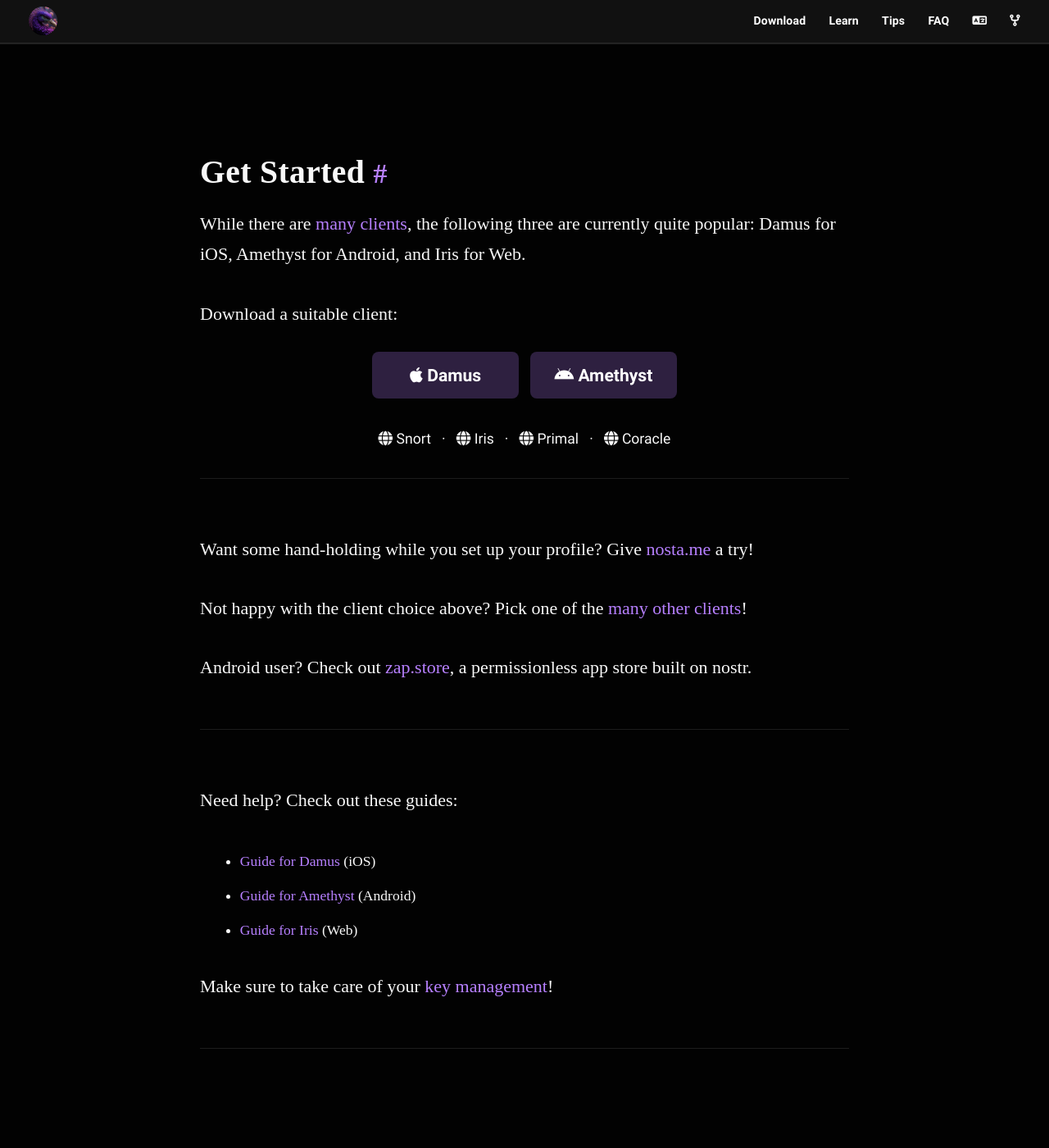
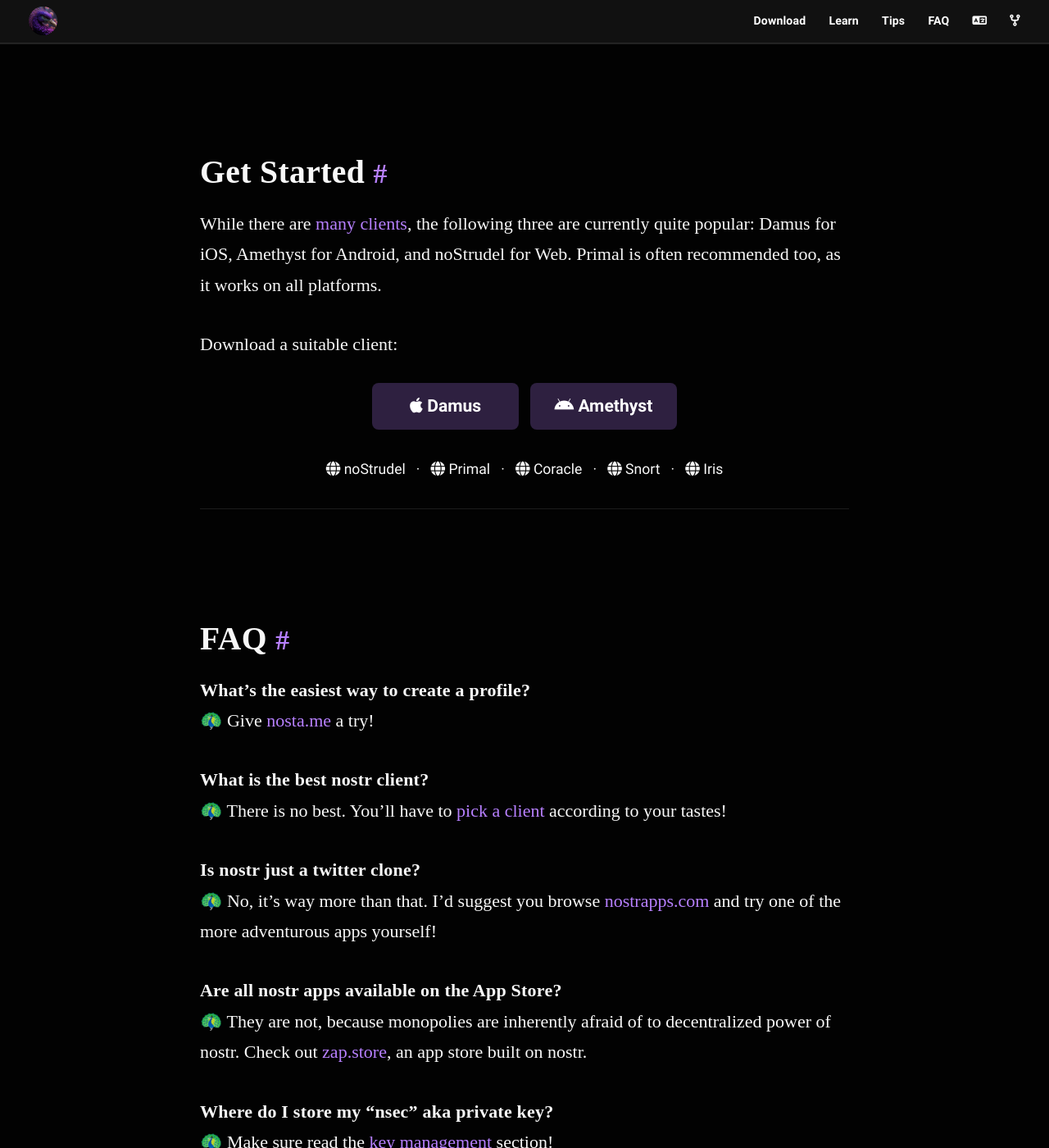
Before and after one commit to nostr-resources/nostr-resources.github.io, a Jekyll site: the page built from index.md, in a window 1280 px wide and 1400 px high, scrolled down 1740 px. Shown: the whole window at 82% size. Built offline with Jekyll 4.4.1, drawn with Linux system fonts in a browser that asks for light colours; some web fonts are replaced; some of the changed text lies outside the part shown.

Commit message:
feat: add FAQ section (#63)

```diff
--- a/_includes/navigation.html
+++ b/_includes/navigation.html
@@ -3,7 +3,7 @@
     <li><a href="#get-started">Download</a></li>
     <li><a href="#learn-more">Learn</a></li>
     <li><a href="#tips--tricks">Tips</a></li>
-    <li><a href="https://uselessshit.co/resources/nostr/" target="_blank">FAQ</a></li>
+    <li><a href="#faq">FAQ</a></li>
     <li><a href="#translations" title="Translations"><i class="fa fa-language"></i></a></li>
     <li><a href="https://github.com/nostr-resources/nostr-resources.github.io" title="GitHub"><i class="fa fa-code-fork"></i></a></li>
   </ul>
--- a/index.md
+++ b/index.md
@@ -56,7 +56,9 @@ It is free as in freedom and puts the user in control.
 
 # Get Started
 
-While there are [many clients](#clients), the following three are currently quite popular: Damus for iOS, Amethyst for Android, and Iris for Web.
+While there are [many clients](#clients), the following three are currently
+quite popular: Damus for iOS, Amethyst for Android, and noStrudel for Web.
+Primal is often recommended too, as it works on all platforms.
 
 Download a suitable client:
 
@@ -66,29 +68,51 @@ Download a suitable client:
     <a href="https://play.google.com/store/apps/details?id=com.vitorpamplona.amethyst" target="_blank"><i class="fa-brands fa-android"></i> Amethyst</a>
   </div>
   <br/>
+  <a href="https://nostrudel.ninja" target="_blank"><i class="fa-solid fa-globe"></i> noStrudel</a> &nbsp; &middot; &nbsp;
+  <a href="https://primal.net/" target="_blank"><i class="fa-solid fa-globe"></i> Primal</a> &nbsp; &middot; &nbsp;
+  <a href="https://coracle.social/" target="_blank"><i class="fa-solid fa-globe"></i> Coracle</a> &nbsp; &middot; &nbsp;
   <a href="https://snort.social/" target="_blank"><i class="fa-solid fa-globe"></i> Snort</a> &nbsp; &middot; &nbsp;
-  <a href="https://iris.to/" target="_blank"><i class="fa-solid fa-globe"></i> Iris</a> &nbsp; &middot; &nbsp;
-  <a href="https://primal.net/" target="_blank"><i class="fa-solid fa-globe"></i> Primal</a> &nbsp; &middot; &nbsp;
-  <a href="https://coracle.social/" target="_blank"><i class="fa-solid fa-globe"></i> Coracle</a>
+  <a href="https://iris.to/" target="_blank"><i class="fa-solid fa-globe"></i> Iris</a>
 </div>
 
 ---
 
-Want some hand-holding while you set up your profile? Give [nosta.me](https://nosta.me/) a try!
+# FAQ
 
-Not happy with the client choice above? Pick one of the [many other clients](#clients)!
+**What's the easiest way to create a profile?**
+🦚 Give [nosta.me](https://nosta.me/) a try!
 
-Android user? Check out [zap.store](https://zap.store/download/), a permissionless app store built on nostr.
+**What is the best nostr client?**
+🦚 There is no best. You'll have to [pick a client](#clients) according to your
+tastes!
 
----
+**Is nostr just a twitter clone?**
+🦚 No, it's way more than that. I'd suggest you browse
+[nostrapps.com](https://nostrapps.com/) and try one of the more adventurous apps
+yourself!
 
-Need help? Check out these guides:
+**Are all nostr apps available on the App Store?**
+🦚 They are not, because monopolies are inherently afraid of to decentralized
+power of nostr. Check out [zap.store](https://zap.store/download/), an app store
+built on nostr.
+
+**Where do I store my "nsec" aka private key?**
+🦚 Make sure read the [key management](#keys) section!
+
+**How do I set up my client properly?**
+🦚 Check out these guides:
 
 - [Guide for Damus](https://nostr.how/guides/damus) (iOS)
 - [Guide for Amethyst](https://nostr.how/guides/amethyst) (Android)
 - [Guide for Iris](https://nostr.how/guides/iris) (Web)
 
-Make sure to take care of your [key management](#keys)!
+**Where do I find alternatives to existing stuff?**
+🦚 Have a look at [noalt.app](http://noalt.app/)
+
+**I have more questions. Who can help me?**
+🦚 Consult this [external FAQ](https://uselessshit.co/resources/nostr/),
+[swarmstr](https://swarmstr.com/), or the
+[#asknostr](https://nostr.band/?q=%23asknostr) hashtag.
 
 ---
 
@@ -118,6 +142,7 @@ Two quick things:
 - ⚠️ **DO NOT PASTE YOUR PRIVATE KEY INTO WEBSITES**[^fn-xss] ⚠️
 - Store your keys securely and do not share your private key
 
+
 Keys exist in two formats, `hex` and the above mentioned npub/nsec. You can use
 a [key converter tool](https://github.com/rot13maxi/key-convertr)[^fn-keys] to
 convert between the two formats.
@@ -134,6 +159,10 @@ store your keys safely (or at least more safely).
 
 - [Nostr in the Alby Extension](https://blog.getalby.com/nostr-in-the-alby-extension/)
 - [The nos2x browser extension and why you should use it](https://youtu.be/IoLw-3ok3_M)
+
+If you're on Android, it is recommended to use a native signer like [Amber].
+
+[Amber]: https://github.com/greenart7c3/Amber?tab=readme-ov-file#download-and-install
 
 You can also generate your keys by other means if you know what you're doing.[^bip85]
 It's still early days, so be prepared to get rekt.
```
